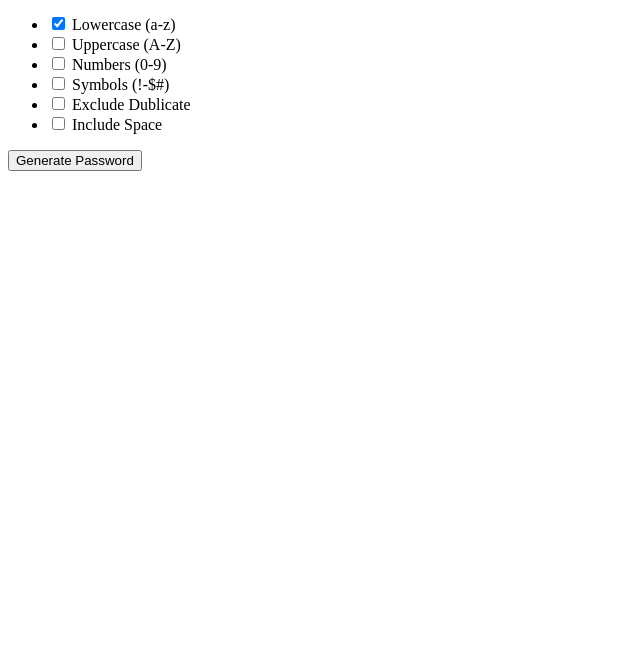
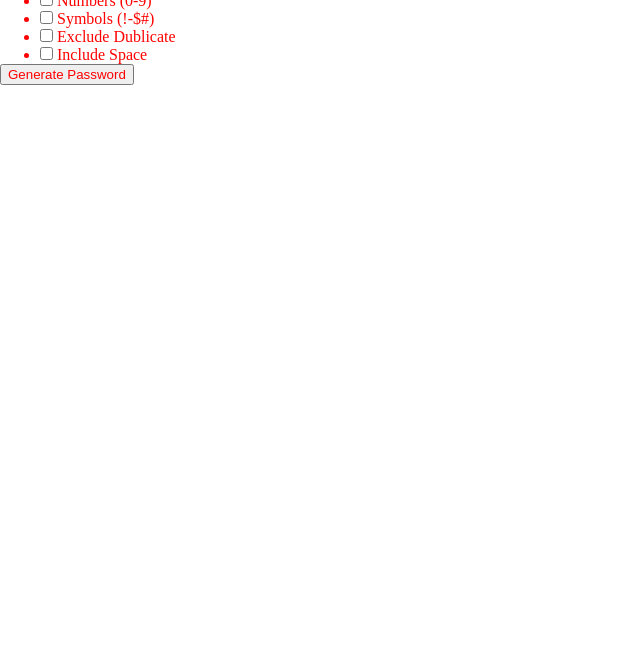
Before and after one commit to passenger016/PasswordGenerator02, a plain HTML site: page index.html in a window 1280 px wide. Shown: the part 130-800 px from the top of the page, without its empty margins (0-640 px from the left). Drawn offline with Linux system fonts and the light colour scheme.

Commit message:
the color was changed to red

```diff
--- a/index.html
+++ b/index.html
@@ -5,7 +5,7 @@
     <meta charset="UTF-8">
     <meta name="viewport" content="width=device-width, initial-scale=1.0">
     <title>Password Generator</title>
-
+    <link rel="stylesheet" href="main.css">
 </head>
 
 <body>
--- a/main.css
+++ b/main.css
@@ -0,0 +1,4 @@
+*{
+    margin: 0;
+    color: red
+}
```
